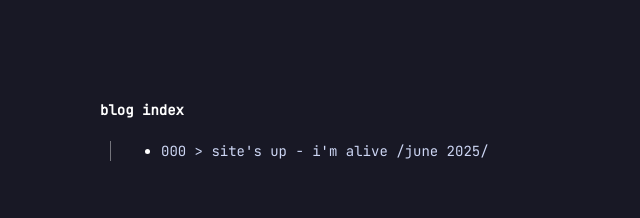
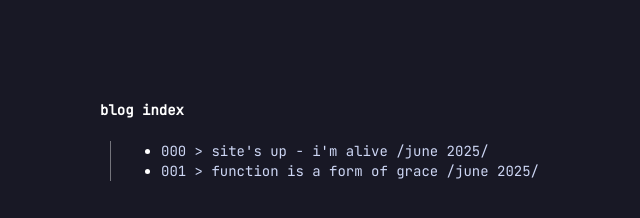
Before and after one commit to worldwidemisery/jasper.rip, a plain HTML site: page blog.html in a window 1280 px wide. Shown: the whole page, without its empty margins (0-640 px from the left). Drawn offline with Linux system fonts and the light colour scheme.

Commit message:
fixed blog index

```diff
--- a/blog.html
+++ b/blog.html
@@ -16,6 +16,7 @@
     <div class="info">
       <ul>
         <li><a href="blog-posts/000.html">000 > site's up - i'm alive /june 2025/</a></li>
+        <li><a href="blog-posts/001.html">001 > function is a form of grace /june 2025/</a></li>
       </ul>
     </div>
   </body>
```
